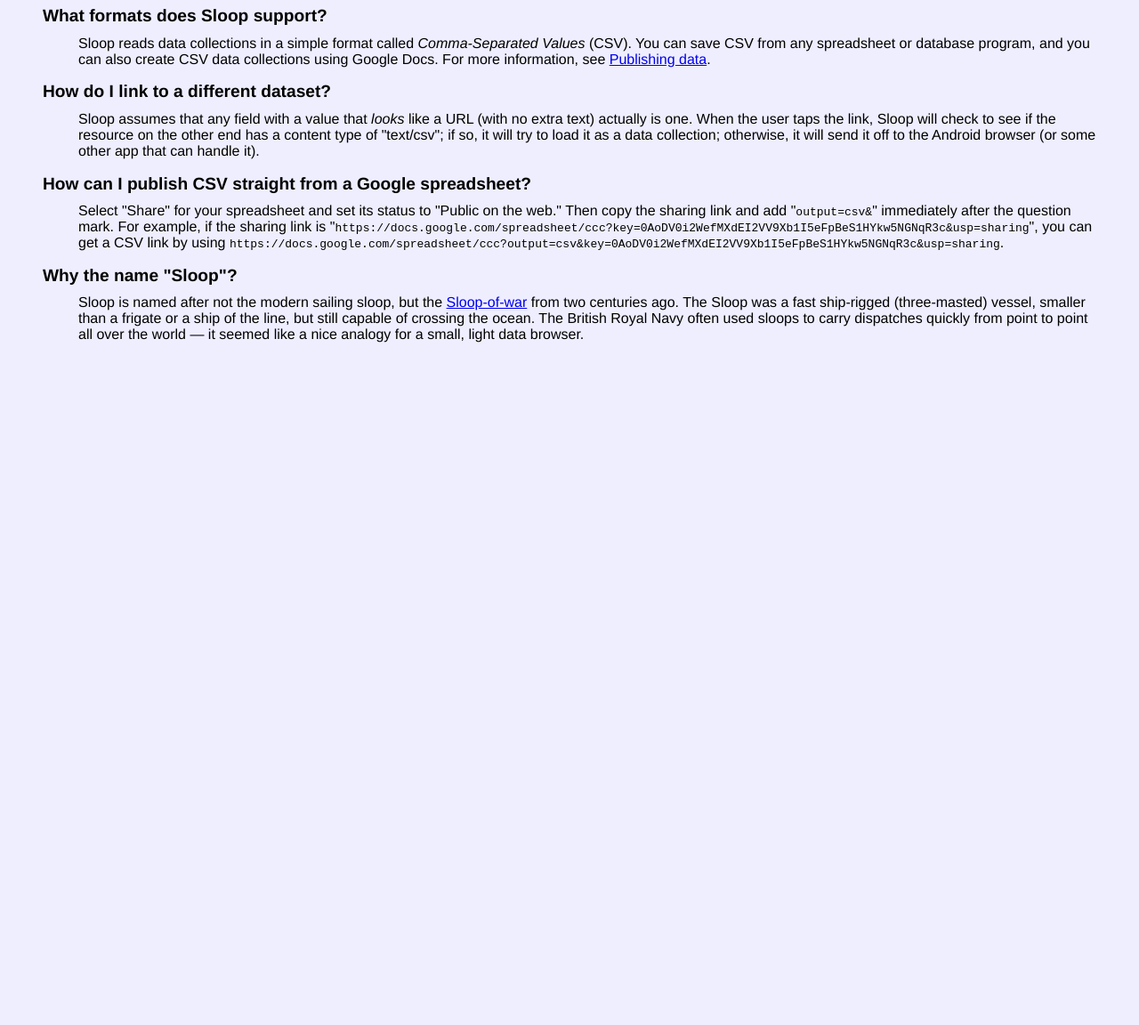
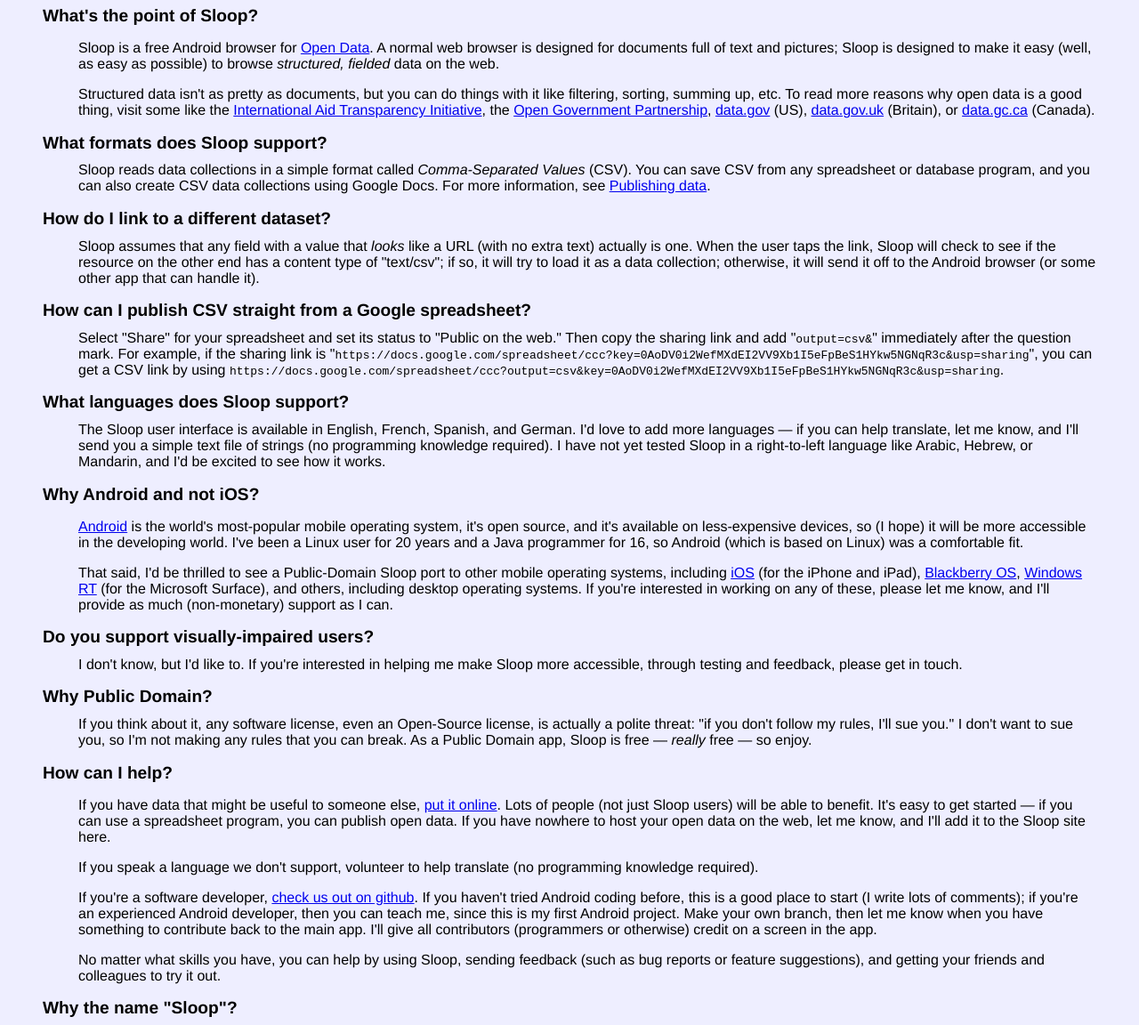
Before and after one commit to davidmegginson/sloop, a plain HTML site: page faq.html in a window 1280 px wide. Shown: the part 99-1251 px from the top of the page at 89% size. Before the commit the page ends 800 px from the top, so only its background shows below. Drawn offline with Linux system fonts and the light colour scheme.

Commit message:
Fill in FAQ and add some info on ops.

```diff
--- a/faq.html
+++ b/faq.html
@@ -9,6 +9,27 @@
     <h1>Sloop frequently-asked questions</h1>
 
     <dl class="faq">
+
+      <dt>What's the point of Sloop?</dt>
+
+      <dd>
+        <p>Sloop is a free Android browser for <a
+        href="http://en.wikipedia.org/wiki/Open_data">Open Data</a>.
+        A normal web browser is designed for documents full of text
+        and pictures; Sloop is designed to make it easy (well, as easy
+        as possible) to browse <em>structured, fielded</em> data on
+        the web.</p>
+        <p>Structured data isn't as pretty as documents, but you can
+        do things with it like filtering, sorting, summing up, etc.
+        To read more reasons why open data is a good thing, visit some
+        like the <a
+        href="http://www.aidtransparency.net/">International Aid
+        Transparency Initiative</a>, the <a
+        href="http://www.opengovpartnership.org/">Open Government
+        Partnership</a>, <a href="http://data.gov">data.gov</a> (US),
+        <a href="http://data.gov.uk">data.gov.uk</a> (Britain), or <a
+        href="http://data.gc.ca">data.gc.ca</a> (Canada).</p>
+      </dd>
 
       <dt>What formats does Sloop support?</dt>
 
@@ -30,6 +51,7 @@
       can handle it).</dd>
 
       <dt>How can I publish CSV straight from a Google spreadsheet?</dt>
+
       <dd>Select "Share" for your spreadsheet and set its status to
       "Public on the web."  Then copy the sharing link and add
       "<code>output=csv&amp;</code>" immediately after the question
@@ -37,6 +59,82 @@
       "<code>https://docs.google.com/spreadsheet/ccc?key=0AoDV0i2WefMXdEI2VV9Xb1I5eFpBeS1HYkw5NGNqR3c&amp;usp=sharing</code>",
       you can get a CSV link by using
       <code>https://docs.google.com/spreadsheet/ccc?output=csv&amp;key=0AoDV0i2WefMXdEI2VV9Xb1I5eFpBeS1HYkw5NGNqR3c&amp;usp=sharing</code>.</dd>
+
+      <dt>What languages does Sloop support?</dt>
+
+      <dd>The Sloop user interface is available in English, French,
+      Spanish, and German.  I'd love to add more languages &mdash; if
+      you can help translate, let me know, and I'll send you a simple
+      text file of strings (no programming knowledge required).  I
+      have not yet tested Sloop in a right-to-left language like
+      Arabic, Hebrew, or Mandarin, and I'd be excited to see how it
+      works.</dd>
+
+      <dt>Why Android and not iOS?</dt>
+
+      <dd>
+        <p><a
+        href="http://en.wikipedia.org/wiki/Android_(operating_system)">Android</a>
+        is the world's most-popular mobile operating system, it's open
+        source, and it's available on less-expensive devices, so (I
+        hope) it will be more accessible in the developing world.
+        I've been a Linux user for 20 years and a Java programmer for
+        16, so Android (which is based on Linux) was a comfortable
+        fit.</p>
+        <p>That said, I'd be thrilled to see a Public-Domain Sloop
+        port to other mobile operating systems, including <a
+        href="http://en.wikipedia.org/wiki/IOS">iOS</a> (for the
+        iPhone and iPad), <a
+        href="http://en.wikipedia.org/wiki/Blackberry_OS">Blackberry
+        OS</a>, <a
+        href="http://en.wikipedia.org/wiki/Windows_RT">Windows RT</a>
+        (for the Microsoft Surface), and others, including desktop
+        operating systems.  If you're interested in working on any of
+        these, please let me know, and I'll provide as much
+        (non-monetary) support as I can.</p>
+      </dd>
+
+      <dt>Do you support visually-impaired users?</dt>
+
+      <dd>I don't know, but I'd like to.  If you're interested in
+      helping me make Sloop more accessible, through testing and
+      feedback, please get in touch.</dd>
+
+      <dt>Why Public Domain?</dt>
+
+      <dd>If you think about it, any software license, even an
+      Open-Source license, is actually a polite threat: "if you don't
+      follow my rules, I'll sue you."  I don't want to sue you, so I'm
+      not making any rules that you can break.  As a Public Domain
+      app, Sloop is free &mdash; <em>really</em> free &mdash; so
+      enjoy.</dd>
+
+      <dt>How can I help?</dt>
+
+      <dd>
+        <p>If you have data that might be useful to someone else, <a
+        href="publishing.html">put it online</a>.  Lots of people (not
+        just Sloop users) will be able to benefit.  It's easy to get
+        started &mdash; if you can use a spreadsheet program, you can
+        publish open data. If you have nowhere to host your open data
+        on the web, let me know, and I'll add it to the Sloop site
+        here.</p>
+        <p>If you speak a language we don't support, volunteer to help
+        translate (no programming knowledge required).</p>
+        <p>If you're a software developer, <a
+        href="https://github.com/davidmegginson/sloop">check us out on
+        github</a>.  If you haven't tried Android coding before, this
+        is a good place to start (I write lots of comments); if you're
+        an experienced Android developer, then you can teach me, since
+        this is my first Android project.  Make your own branch, then
+        let me know when you have something to contribute back to the
+        main app.  I'll give all contributors (programmers or
+        otherwise) credit on a screen in the app.</p>
+        <p>No matter what skills you have, you can help by using
+        Sloop, sending feedback (such as bug reports or feature
+        suggestions), and getting your friends and colleagues to try
+        it out.</p>
+      </dd>
 
       <dt>Why the name "Sloop"?</dt>
 
--- a/style/main.css
+++ b/style/main.css
@@ -14,6 +14,8 @@
 img.screenshot {
     float: right;
     width: 33%;
+    max-width: 20em;
+    border: solid;
 }
 
 .faq dt {
```
Also changed, not shown: index.html (+12 -1 lines).
